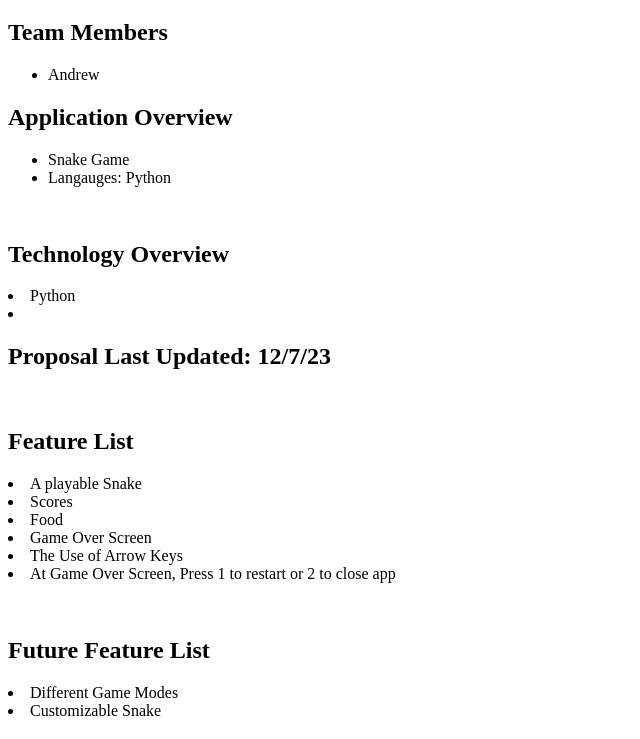
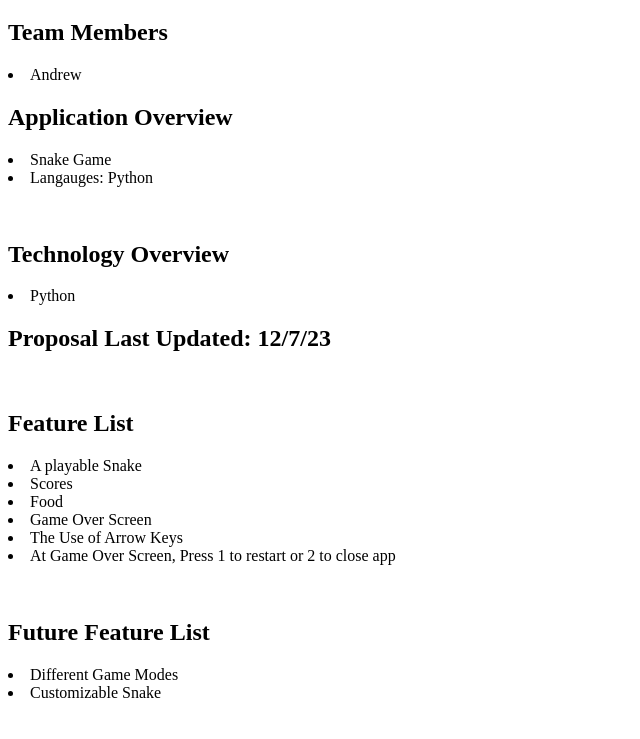
Before and after one commit to a-tolentino/class-project-proposal, a plain HTML site: page index.html in a window 1280 px wide. Shown: the part 61-800 px from the top of the page, without its empty margins (0-640 px from the left). Drawn offline with Linux system fonts and the light colour scheme.

Commit message:
Update files.

```diff
--- a/index.html
+++ b/index.html
@@ -9,18 +9,18 @@
 <body>
     <h1>Python Game!!!</h1>
     <h2>Team Members</h2>
-        <ul>
+    <p>
             <li>Andrew</li>
 
-        </ul>
+    </p>
+
+
 
     <h2>Application Overview</h2>
     <p>
-        <ul>
-            <li>Snake Game</li>
-            <li>Langauges: Python </li>
+        <li>Snake Game</li>
+        <li>Langauges: Python </li>
 
-         </ul>
     </p>
 
 
@@ -29,7 +29,6 @@
     <h2>Technology Overview</h2>
     <p>
         <li>Python</li>
-        <li></li>
     </p>
 
 
```
